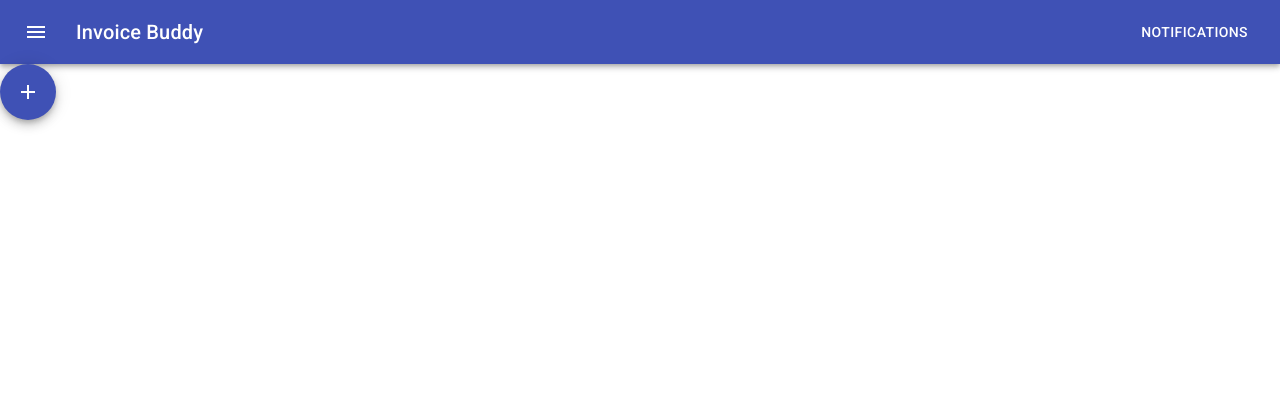
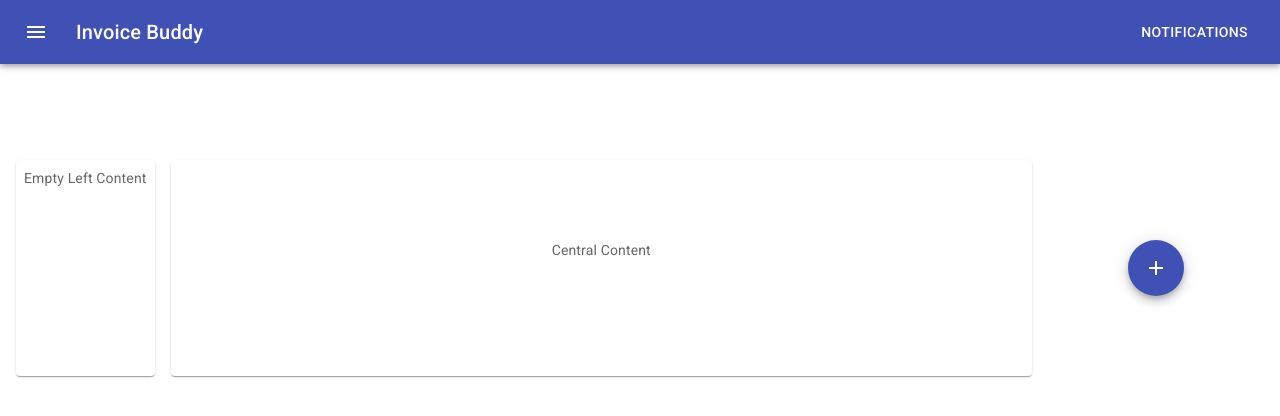
Before and after one commit to CAWilson94/Invoice, a React (Create React App) app in the folder invoices-js/: page / in a window 1280 px wide. Shown: the top 416 px of the page. Built offline with nearby package versions, Linux system fonts and the light colour scheme.

Commit message:
mui stacks to contain content and buttons, basic no styling

```diff
--- a/invoices-js/src/app/App.tsx
+++ b/invoices-js/src/app/App.tsx
@@ -1,19 +1,37 @@
 import React, { Fragment } from "react";
 import "./App.css";
+import { styled } from "@mui/material/styles";
 import Header from "../components/header/Header";
+import Paper from "@mui/material/Paper";
 import DrawerSideBar from "../components/drawer/DrawerSideBar";
 import { Fab } from "@material-ui/core";
-import AddIcon from '@mui/icons-material/Add';
+import AddIcon from "@mui/icons-material/Add";
+import { Stack } from "@mui/material";
+import Box from "@mui/material/Box";
+
+const Item = styled(Paper)(({ theme }) => ({
+  backgroundColor: theme.palette.mode === "dark" ? "#1A2027" : "#fff",
+  ...theme.typography.body2,
+  padding: theme.spacing(1),
+  textAlign: "center",
+  color: theme.palette.text.secondary,
+}));
 
 function App() {
   return (
-    <Fragment>
+    <Box>
       <Header />
       <DrawerSideBar />
-      <Fab color="primary" aria-label="add">
-        <AddIcon />
-      </Fab>
-    </Fragment>
+      <Stack direction="row" spacing={2} justifyContent="space-evenly" sx={{marginTop: 10, p: 2}}>
+        <Item>Empty Left Content</Item>
+        <Item sx={{ flex: 4, p: 10 }}>Central Content</Item>
+        <Box sx={{p: 10}}>
+          <Fab color="primary" aria-label="add">
+            <AddIcon />
+          </Fab>
+        </Box>
+      </Stack>
+    </Box>
   );
 }
 
```
